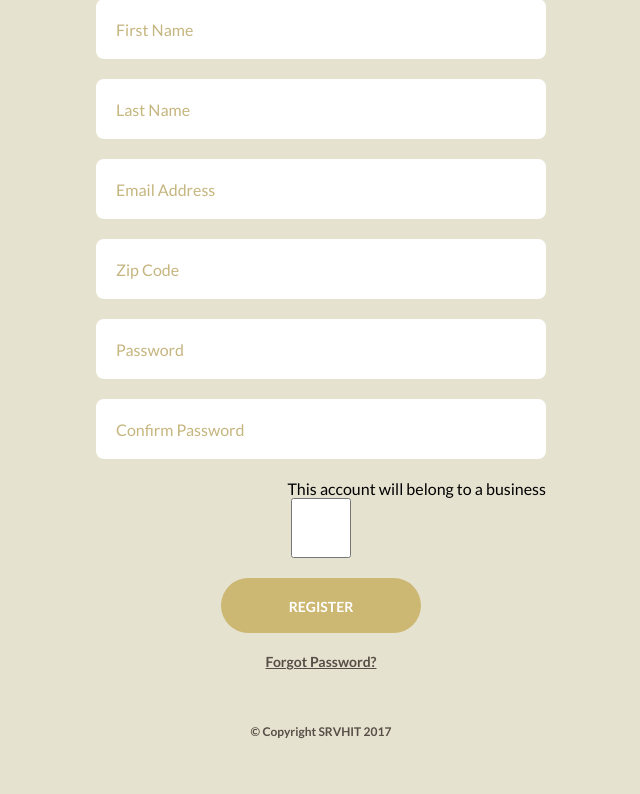
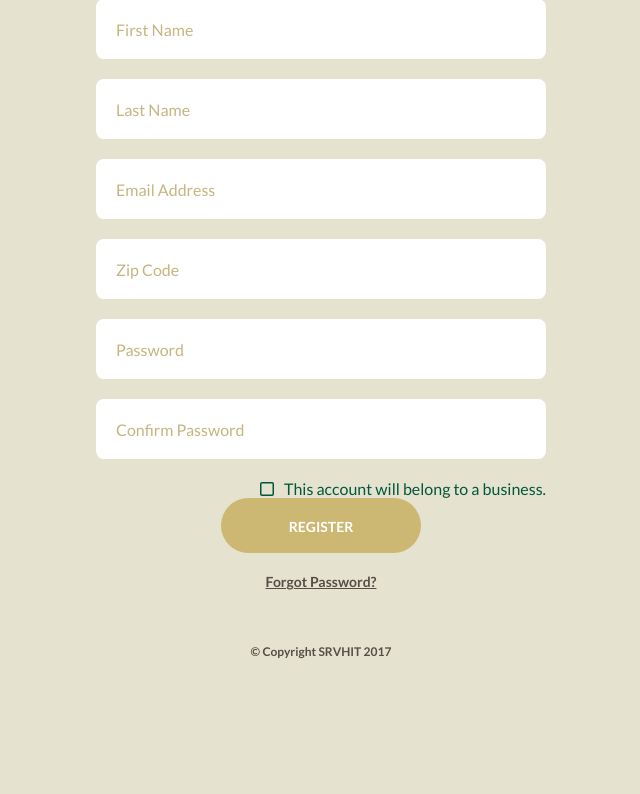
Before and after one commit to scalettar/SRVHIT, a PHP site: page /register.php in a window 1280 px wide. Shown: the part 283-1077 px from the top of the page, without its empty margins (319-959 px from the left). After the commit the page ends 942 px from the top, so only its background shows below. Run offline with PHP 8.4, Linux system fonts and the light colour scheme; some libraries are stand-ins or nearby versions.

Commit message:
home.php changes, registration checkbox
- Converted static images into href (edit, upload, message)
- Improved checkbox on registration page
- Modified index.php "find talent" and "find opportunity" links to go to
registration instead of login

```diff
--- a/css/bundle.css
+++ b/css/bundle.css
@@ -96,7 +96,19 @@
 input { line-height: normal; }
 
 /** It's recommended that you don't attempt to style these elements. Firefox's implementation doesn't respect box-sizing, padding, or width. 1. Address box sizing set to `content-box` in IE 8/9/10. 2. Remove excess padding in IE 8/9/10. */
-input[type="checkbox"], input[type="radio"] { box-sizing: border-box; /* 1 */ padding: 0; /* 2 */ }
+/* input[type="checkbox"], input[type="radio"] { box-sizing: border-box; padding: 0; } */
+/*** Custom checkbox, sorry, decided to style it anyway ***/
+input[type=checkbox] { display:none; } /* to hide the checkbox itself */
+input[type=checkbox] + label:before {
+  font-family: FontAwesome;
+  display: inline-block;
+}
+
+input[type=checkbox] + label:before { content: "\f096"; } /* unchecked icon */
+input[type=checkbox] + label:before { letter-spacing: 10px; } /* space between checkbox and label */
+
+input[type=checkbox]:checked + label:before { content: "\f046"; } /* checked icon */
+input[type=checkbox]:checked + label:before { letter-spacing: 5px; } /* allow space for check mark */
 
 /** Fix the cursor style for Chrome's increment/decrement buttons. For certain `font-size` values of the `input`, it causes the cursor style of the decrement button to change from `default` to `text`. */
 input[type="number"]::-webkit-inner-spin-button, input[type="number"]::-webkit-outer-spin-button { height: auto; }
--- a/index.php
+++ b/index.php
@@ -75,7 +75,7 @@
           <h2>Students</h2>
           <p>Lorem ipsum dolor sit amet, consectetur adipiscing elit. Curabitur et sagittis orci, eu lacinia massa. Proin in elementum quam. Mauris facilisis aliquam lorem ut luctus.</p>
 
-          <a href="login.php" class="button">Find Opportunity</a>
+          <a href="register.php" class="button">Find Opportunity</a>
         </div>
         <!--end: for students -->
 
@@ -94,7 +94,7 @@
           <h2>Businesses</h2>
           <p>Lorem ipsum dolor sit amet, consectetur adipiscing elit. Curabitur et sagittis orci, eu lacinia massa. Proin in elementum quam. Mauris facilisis aliquam lorem ut luctus.</p>
 
-          <a href="login.php" class="button">Find Talent</a>
+          <a href="register.php" class="button">Find Talent</a>
         </div>
         <!-- end: for businesses -->
 
--- a/register.php
+++ b/register.php
@@ -40,6 +40,7 @@
 <!DOCTYPE html>
 <html lang="en">
   <head>
+    <link href="//netdna.bootstrapcdn.com/font-awesome/3.2.1/css/font-awesome.css" rel="stylesheet">
     <meta charset="utf-8">
     <meta http-equiv="X-UA-Compatible" content="IE=edge">
     <meta name="viewport" content="width=device-width, initial-scale=1">
@@ -138,9 +139,9 @@
             <input type="text" name="zip" placeholder="Zip Code" required>
             <input type="password" name="userpw" placeholder="Password" required>
             <input type="password" name="userpwcheck" placeholder="Confirm Password" required>
-            This account will belong to a business
             <input type="hidden" name="isbusiness" value="0">
-            <input type="checkbox" name="isbusiness" value="1">
+            <input id="box" type="checkbox" name="isbusiness" value="1">
+            <label for="box">This account will belong to a business.<label>
             <input type="submit" name="btn-register" value="Register" class="button">
           </form>
 
```
Also changed, not shown: home.php (+5 -4 lines).
